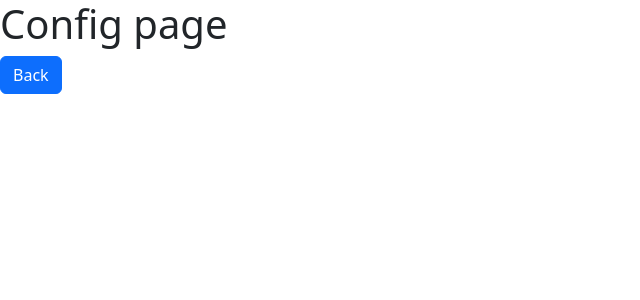
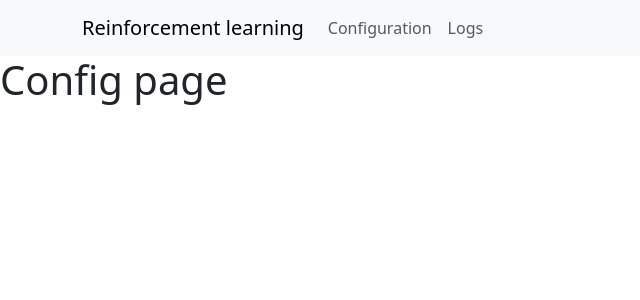
Before and after one commit to ZPI-2023-IST/Frontend, a Next.js app: page /configuration in a window 1280 px wide. Shown: the top 300 px of the page, without its empty margins (0-640 px from the left). Built offline with nearby package versions, Linux system fonts and the light colour scheme.

Commit message:
add navbar

```diff
--- /dev/null
+++ b/components/layout.js
@@ -0,0 +1,10 @@
+import Navbar from './navbar'
+
+export default function Layout({ children }) {
+  return (
+    <>
+      <Navbar />
+      <main>{children}</main>
+    </>
+  )
+}
--- /dev/null
+++ b/components/navbar.js
@@ -0,0 +1,23 @@
+import 'bootstrap/dist/css/bootstrap.min.css';
+import Container from 'react-bootstrap/Container';
+import Nav from 'react-bootstrap/Nav';
+import Navbar from 'react-bootstrap/Navbar';
+
+function BasicExample() {
+  return (
+    <Navbar expand="lg" className="bg-body-tertiary">
+      <Container>
+        <Navbar.Brand href="/">Reinforcement learning</Navbar.Brand>
+        <Navbar.Toggle aria-controls="basic-navbar-nav" />
+        <Navbar.Collapse id="basic-navbar-nav">
+          <Nav className="me-auto">
+            <Nav.Link href="/configuration">Configuration</Nav.Link>
+            <Nav.Link href="/logs">Logs</Nav.Link>
+          </Nav>
+        </Navbar.Collapse>
+      </Container>
+    </Navbar>
+  );
+}
+
+export default BasicExample;
--- a/pages/configuration.js
+++ b/pages/configuration.js
@@ -1,18 +1,18 @@
 import 'bootstrap/dist/css/bootstrap.min.css';
 import Head from 'next/head';
 import Button from 'react-bootstrap/Button';
+import Layout from '../components/layout';
 
 export default function Configuration() {
   return (
-    <>
+    <Layout>
       <Head>
         <title>Reinforcement learning</title>
         <link rel="icon" href="/favicon.ico" />
       </Head>
 
       <h1>Config page</h1>
-      <Button variant="primary" href="/">Back</Button>
 
-    </>
+    </Layout>
   );
 }
--- a/pages/logs.js
+++ b/pages/logs.js
@@ -1,18 +1,18 @@
 import 'bootstrap/dist/css/bootstrap.min.css';
 import Head from 'next/head';
 import Button from 'react-bootstrap/Button';
+import Layout from '../components/layout';
 
 export default function Logs() {
   return (
-    <>
+    <Layout>
       <Head>
         <title>Reinforcement learning</title>
         <link rel="icon" href="/favicon.ico" />
       </Head>
 
       <h1>Logs page</h1>
-      <Button variant="primary" href="/">Back</Button>
 
-    </>
+    </Layout>
   );
 }
```
Also changed, not shown: pages/index.js (+3 -4 lines).
